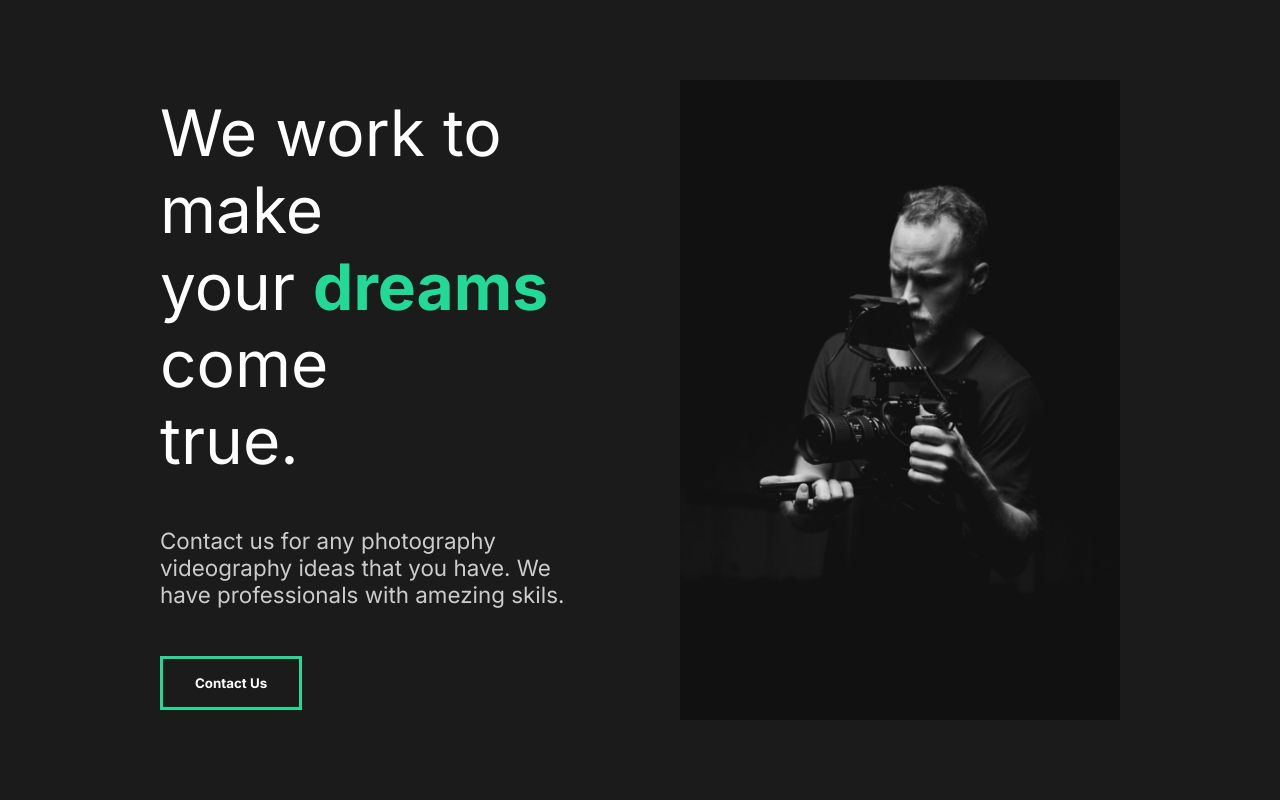
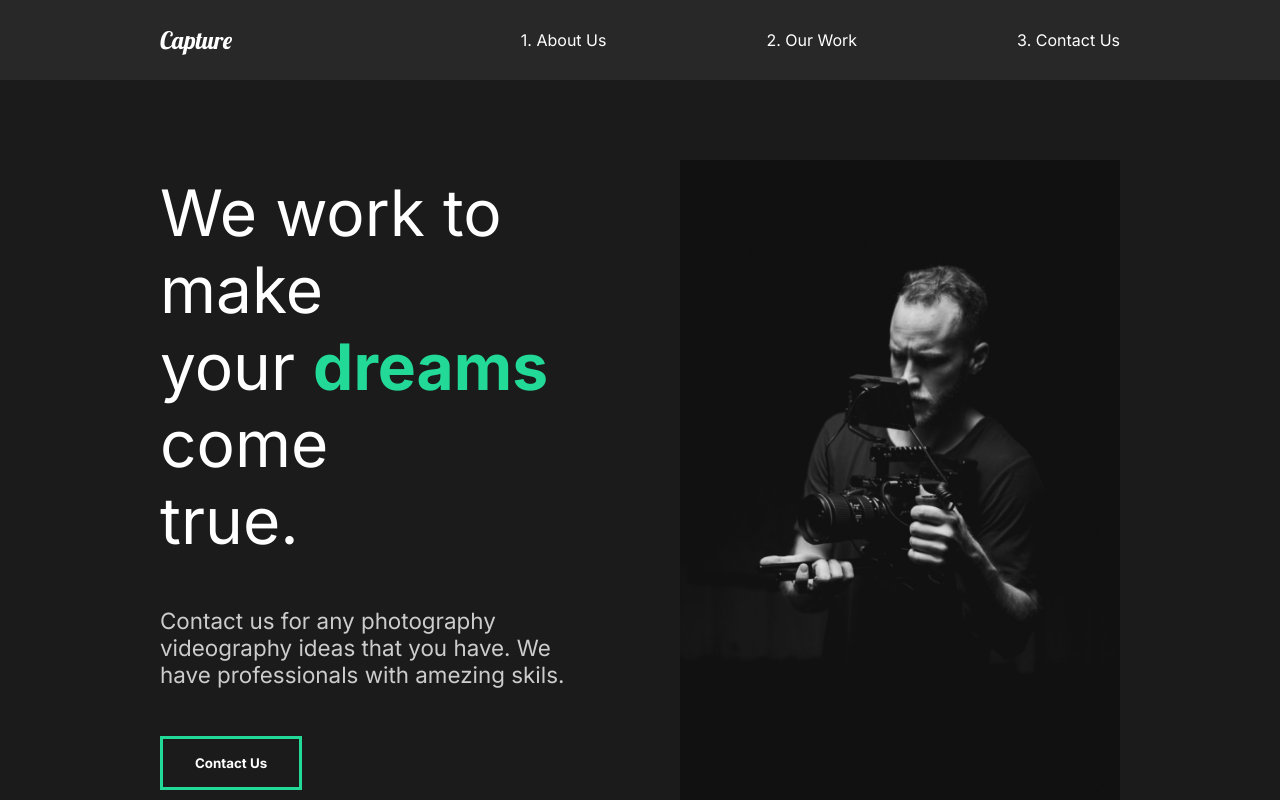
Before and after one commit to su-yash-7/Capture, a React (Create React App) app: page / in a window 1280 px wide. Shown: the top 800 px of the page. Built offline with nearby package versions, Linux system fonts and the light colour scheme.

Commit message:
Creating Nav

```diff
--- a/src/App.js
+++ b/src/App.js
@@ -1,9 +1,11 @@
 import React from 'react';
 import GlobalStyle from './components/GlobalStyle';
 import AboutUs from './pages/AboutUs';
+import Nav from './components/Nav';
 function App() {
   return (
     <div className="App">
+      <Nav/>
       <AboutUs/>
       <GlobalStyle/>
     </div>
--- /dev/null
+++ b/src/components/Nav.js
@@ -0,0 +1,49 @@
+import React from 'react';
+import styled from 'styled-components';
+
+const Nav = () =>{
+    return(
+        <StyledNav>
+            <h1><a id="logo" href="#">Capture</a></h1>
+            <ul>
+                <li>
+                    <a href="#">1. About Us</a>
+                </li>
+                <li>
+                    <a href="#">2. Our Work</a>
+                </li>
+                <li>
+                    <a href="#">3. Contact Us</a>
+                </li>
+            </ul>
+        </StyledNav>
+    )
+}
+const StyledNav = styled.nav`
+    min-height: 10vh;
+    display: flex;
+    margin: auto;
+    justify-content: space-between;
+    align-items: center;
+    padding: 1rem 10rem;
+    background: #282828;
+    a{
+        color: white;
+        text-decoration: none;
+    }
+    ul{
+        display: flex;
+        list-style: none;
+    }
+    #logo{
+        font-size: 1.5rem;
+        font-family: 'Lobster',cursive;
+        font-weight: lighter;
+    }
+    li{
+        padding-left: 10rem;
+        position: relative;
+    }
+`;
+
+export default Nav;
```
